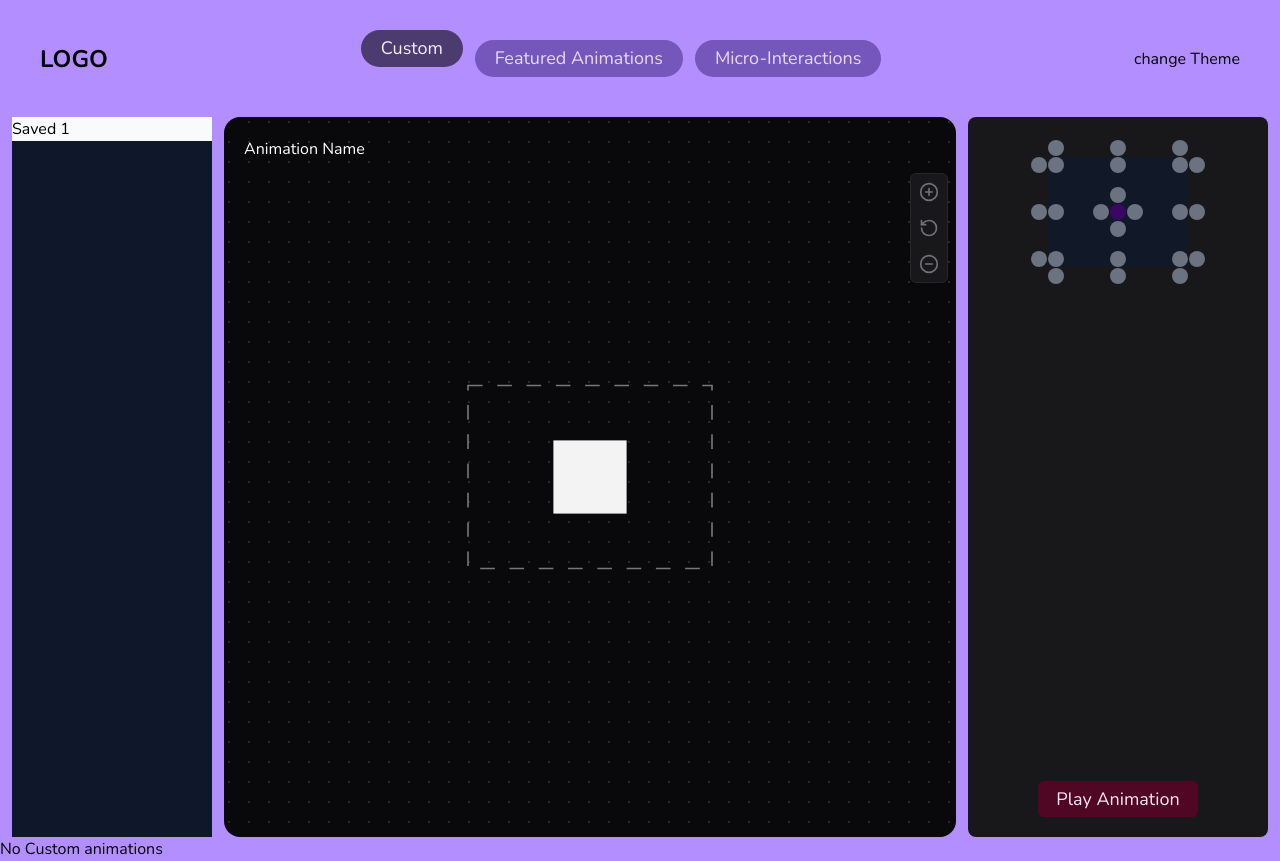
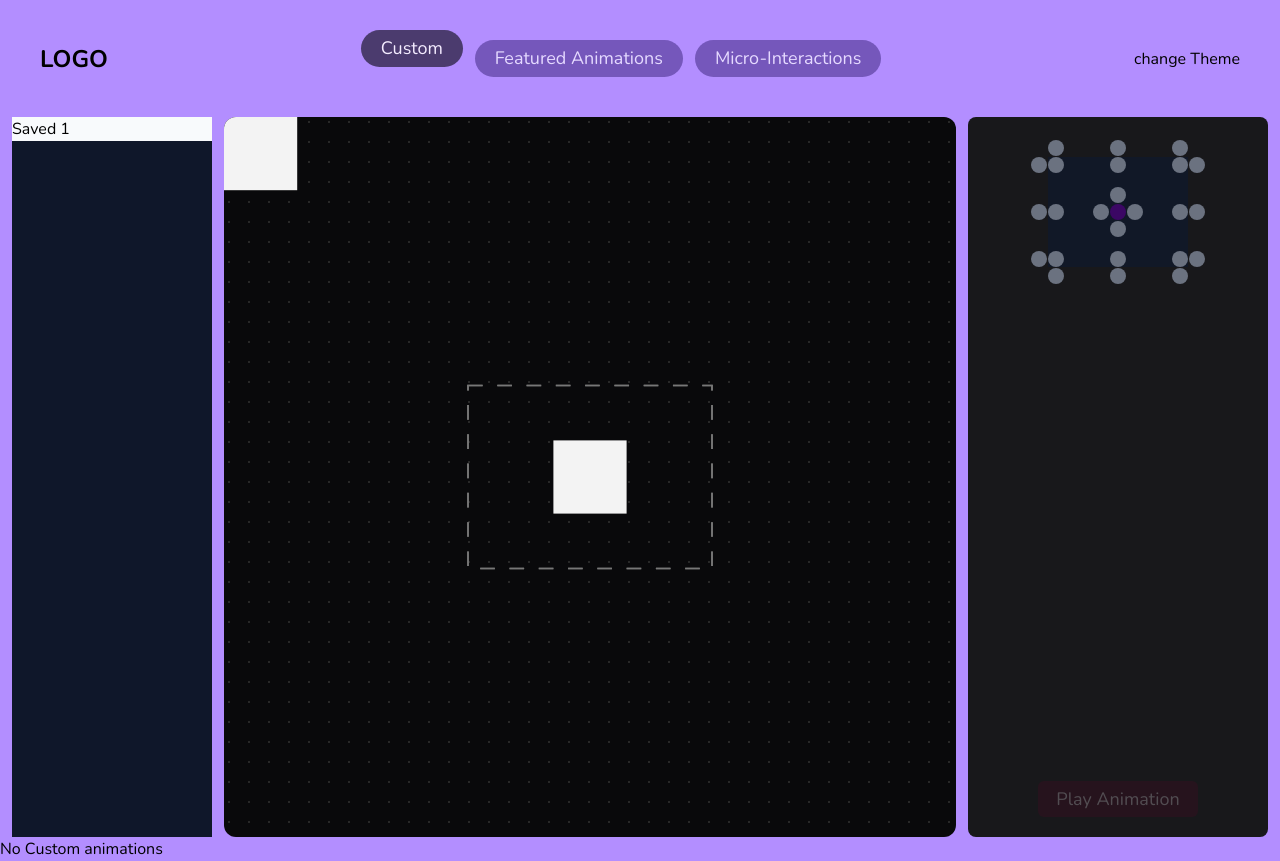
Before and after one commit to amuseDave/animationGen, a React (Vite) app: page / in a window 1280 px wide. Built offline with nearby package versions, Linux system fonts and the light colour scheme.

Commit message:
optimize default canvas, run on 1st render only

```diff
--- a/src/component/Controller/Controller.jsx
+++ b/src/component/Controller/Controller.jsx
@@ -4,20 +4,16 @@ import { customActions } from "../../customSlicer";
 
 export default function Controller() {
   const dispatch = useDispatch();
-  const { type, isAnimationCreated, isAnimating, isResizing } = useSelector(
-    (state) => {
-      return {
-        type: state.ui.type,
-        isAnimationCreated: state.custom.isAnimationCreated,
-        isAnimating: state.custom.isAnimating,
-        isResizing: state.ui.isResizing,
-      };
-    },
-    shallowEqual
-  );
+  const { type, isAnimationCreated, isAnimating } = useSelector((state) => {
+    return {
+      type: state.ui.type,
+      isAnimationCreated: state.custom.isAnimationCreated,
+      isAnimating: state.custom.isAnimating,
+    };
+  }, shallowEqual);
 
   function handlePlayAnimation() {
-    if (!isAnimationCreated || isAnimating || isResizing) {
+    if (!isAnimationCreated || isAnimating) {
       return;
     }
     dispatch(
@@ -36,10 +32,7 @@ export default function Controller() {
         onClick={handlePlayAnimation}
         className={`
           absolute text-pink-100 rounded-md font-light text-lg bg-pink-950 bc bottom-5 py-1 text-center w-40
-          ${
-            !isAnimationCreated ||
-            (isResizing && "cursor-not-allowed opacity-25")
-          }`}
+          ${!isAnimationCreated && "cursor-not-allowed opacity-25"}`}
       >
         Play Animation
       </button>
--- a/src/component/MainPreview/CustomCanvas.jsx
+++ b/src/component/MainPreview/CustomCanvas.jsx
@@ -4,9 +4,9 @@ import { useSelector, useDispatch } from "react-redux";
 import { customActions } from "../../customSlicer";
 import { throttle } from "lodash";
 import handleCanvasCustomState, {
+  drawDefaultCanvas,
   getSquareSize,
 } from "../../utils/handleCanvas";
-import { uiActions } from "../../uiSlicer";
 
 export default function CustomCanvas() {
   const dispatch = useDispatch();
@@ -20,9 +20,17 @@ export default function CustomCanvas() {
     zoomLevel,
   } = useSelector((state) => state.custom);
 
+  const defaultCanvasEl = useRef();
   const canvasEl = useRef();
   const ctx = useRef();
   const timeouts = useRef([]);
+
+  useEffect(() => {
+    const ctx = defaultCanvasEl.current.getContext("2d");
+    defaultCanvasEl.current.width = 1920;
+    defaultCanvasEl.current.height = 1080;
+    drawDefaultCanvas(ctx);
+  }, []);
 
   // Create ctx
   // Set start square position on resize window
@@ -31,7 +39,6 @@ export default function CustomCanvas() {
     ctx.current = canvasEl.current.getContext("2d");
 
     let timeoutId;
-    let timeoutId2;
 
     function handleSetSizes() {
       canvasEl.current.width = canvasEl.current.offsetWidth;
@@ -44,14 +51,7 @@ export default function CustomCanvas() {
         })
       );
 
-      dispatch(uiActions.handleResizing(true));
-
-      if (timeoutId2) clearTimeout(timeoutId2);
       if (timeoutId) clearTimeout(timeoutId);
-
-      timeoutId2 = setTimeout(() => {
-        dispatch(uiActions.handleResizing(false));
-      }, 150);
 
       timeoutId = setTimeout(() => {
         dispatch(
@@ -231,10 +231,16 @@ export default function CustomCanvas() {
   }, [isHovered, isHolding, square.x, square.y, isAnimationCreated, zoomLevel]);
 
   return (
+    <>
+      <canvas
+        ref={defaultCanvasEl}
+        className="absolute top-0 left-0 z-10 w-[1920px] h-[1080px] bg-zinc-950"
+      ></canvas>
+
       <canvas
         ref={canvasEl}
         id="generator"
-      className={`w-full h-full bg-zinc-950 rounded-2xl ${
+        className={`w-full relative h-full z-20 ${
           isHolding
             ? "cursor-grabbing"
             : isHovered
@@ -242,5 +248,6 @@ export default function CustomCanvas() {
             : "cursor-crosshair"
         }`}
       ></canvas>
+    </>
   );
 }
--- a/src/component/MainPreview/DefaultCanvas.jsx
+++ b/src/component/MainPreview/DefaultCanvas.jsx
@@ -3,40 +3,19 @@ import { drawDefaultCanvas } from "../../utils/handleCanvas";
 
 export default function DefaultCanvas() {
   const canvasEl = useRef();
-  const ctx = useRef();
 
   useEffect(() => {
-    ctx.current = canvasEl.current.getContext("2d");
-  });
-
-  useEffect(() => {
-    function updateCanvasSize() {
-      canvasEl.current.width = canvasEl.current.offsetWidth;
-      canvasEl.current.height = canvasEl.current.offsetHeight;
-    }
-
-    function handleDefaultCanvas() {
-      updateCanvasSize();
-      drawDefaultCanvas(
-        canvasEl.current.width,
-        canvasEl.current.height,
-        ctx.current
-      );
-    }
-
-    window.addEventListener("resize", handleDefaultCanvas);
-    handleDefaultCanvas();
-
-    return () => {
-      window.removeEventListener("resize", handleDefaultCanvas);
-    };
+    canvasEl.current.width = 1920;
+    canvasEl.current.height = 1080;
+    const ctx = canvasEl.current.getContext("2d");
+    drawDefaultCanvas(ctx);
   }, []);
 
   return (
     <canvas
       ref={canvasEl}
       id="generator"
-      className={`w-full h-full bg-zinc-950 rounded-2xl cursor-crosshair`}
+      className={`absolute top-0 left-0 z-10 w-[1920px] h-[1080px] cursor-crosshair bg-zinc-950`}
     ></canvas>
   );
 }
--- a/src/component/MainPreview/MainPreview.jsx
+++ b/src/component/MainPreview/MainPreview.jsx
@@ -8,7 +8,7 @@ export default function MainPreview() {
   const { type } = useSelector((state) => state.ui);
 
   return (
-    <section className="relative h-[720px]">
+    <section className="relative h-[720px] overflow-hidden rounded-xl">
       <h2 className="absolute text-white top-5 left-5">Animation Name</h2>
       <PreviewControls />
       {type === "custom" ? <CustomCanvas /> : <DefaultCanvas />}
--- a/src/uiSlicer.js
+++ b/src/uiSlicer.js
@@ -8,7 +8,6 @@ const initialState = {
   type: "custom",
   isReset: false,
   zoomLevel: 1,
-  isResizing: false,
 };
 
 function changeTheme(state) {
@@ -51,9 +50,6 @@ const uiSlicer = createSlice({
           break;
       }
     },
-    handleResizing(state, { payload }) {
-      state.isResizing = payload;
-    },
   },
 });
 
--- a/src/utils/handleCanvas.js
+++ b/src/utils/handleCanvas.js
@@ -5,7 +5,6 @@ export default function handleCanvasCustomState({
   square,
   zoomLevel,
 }) {
-  drawDefaultCanvas(width, height, ctx);
   drawDashedSquare(width, height, ctx, zoomLevel);
 
   ctx.fillStyle = "#f3f3f3";
@@ -27,16 +26,14 @@ function drawDashedSquare(width, height, ctx, zoomLevel) {
   );
 }
 
-export function drawDefaultCanvas(width, height, ctx) {
-  ctx.clearRect(0, 0, 1500, 1100);
-
+export function drawDefaultCanvas(ctx) {
   let circlesX = 0;
   let circlesY = 0;
 
-  while (circlesX * 20 <= width) {
+  while (circlesX * 20 <= 1920) {
     circlesX++;
   }
-  while (circlesY * 20 <= height) {
+  while (circlesY * 20 <= 1080) {
     circlesY++;
   }
 
```
Lines whose indentation alone changed are shown as unchanged.
